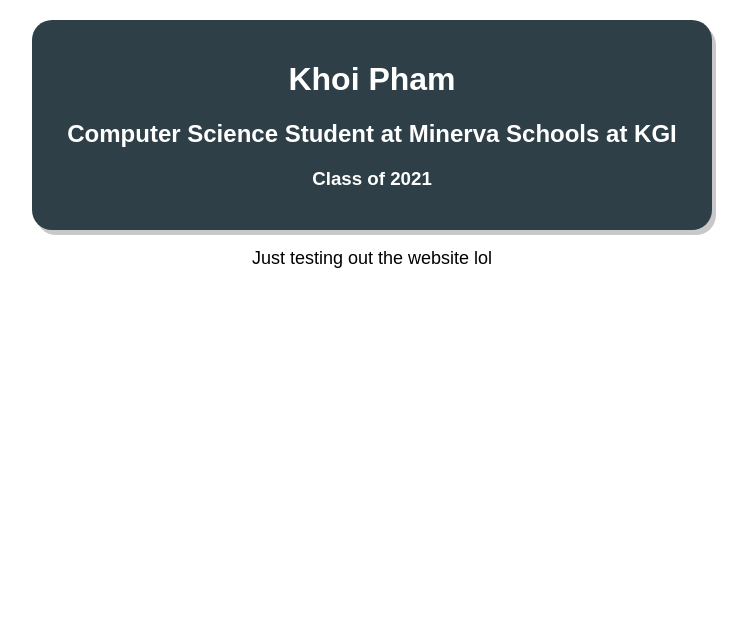
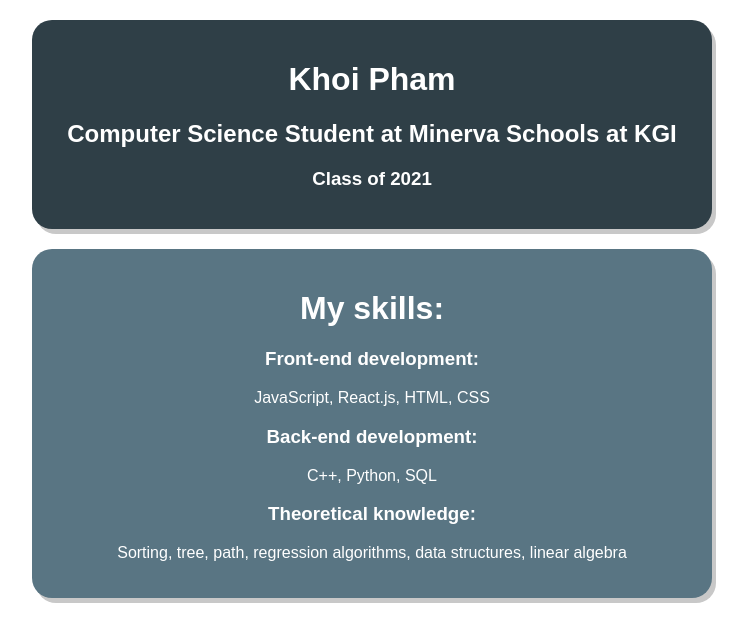
Before and after one commit to Munchic/about-me, a React app: page / in a window 1280 px wide. Shown: the whole page, without its empty margins (268-1015 px from the left). Built offline with nearby package versions, Linux system fonts and the light colour scheme.

Commit message:
Added "My skills"

```diff
--- a/src/containers/App.css
+++ b/src/containers/App.css
@@ -9,7 +9,6 @@
   border-radius: 20px;
   box-shadow: 4px 5px rgb(200, 200, 200);
   background-color: rgb(47, 63, 71);
-  height: 170px;
   padding: 20px;
   color: white;
 }
@@ -21,3 +20,14 @@
 .App-intro {
   font-size: large;
 }
+
+.Card {
+  width: 50%;
+  margin: auto;
+  margin-top: 20px;
+  border-radius: 20px;
+  box-shadow: 4px 5px rgb(200, 200, 200);
+  background-color: rgb(89, 117, 131);
+  padding: 20px;
+  color: white;
+}
--- a/src/containers/App.js
+++ b/src/containers/App.js
@@ -10,9 +10,15 @@
           <h2>Computer Science Student at Minerva Schools at KGI</h2>
           <h3>Class of 2021</h3>
         </header>
-        <p className="App-intro">
-          Just testing out the website lol
-        </p>
+        <div className="Card">
+          <h1>My skills:</h1>
+          <h3>Front-end development:</h3>
+          <p>JavaScript, React.js, HTML, CSS</p>
+          <h3>Back-end development:</h3>
+          <p>C++, Python, SQL</p>
+          <h3>Theoretical knowledge:</h3>
+          <p>Sorting, tree, path, regression algorithms, data structures, linear algebra</p>
+        </div>
       </div>
     );
   }
```
